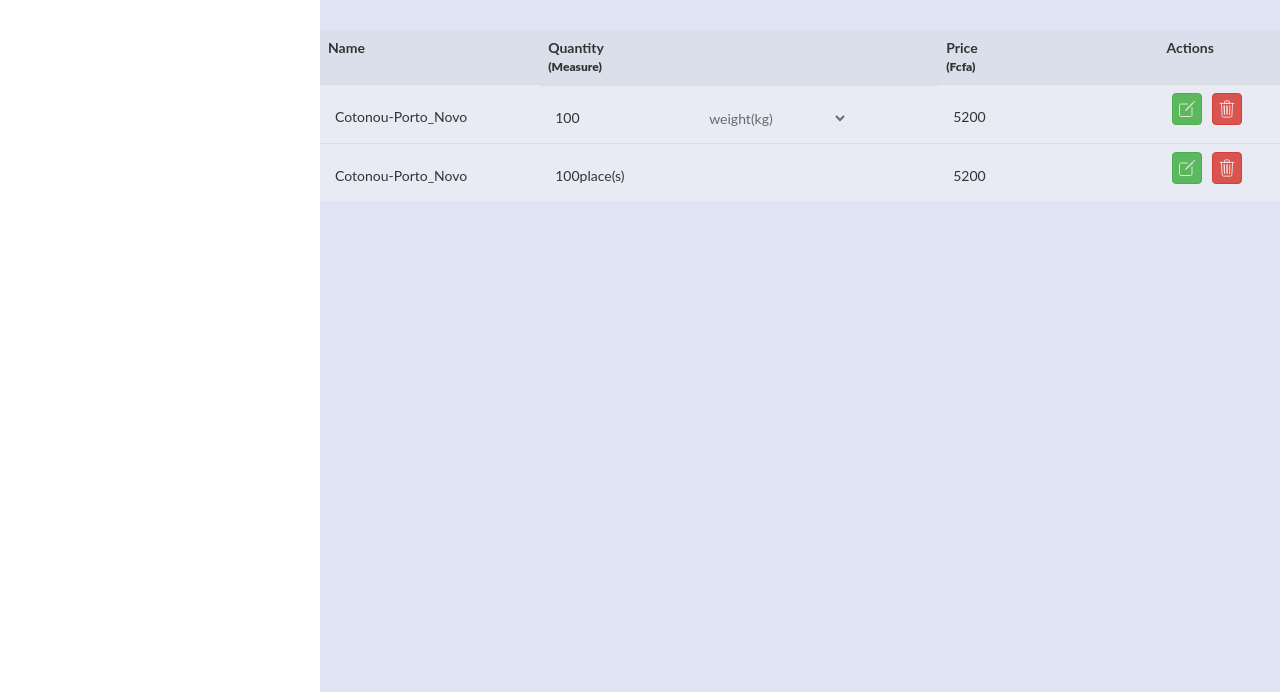
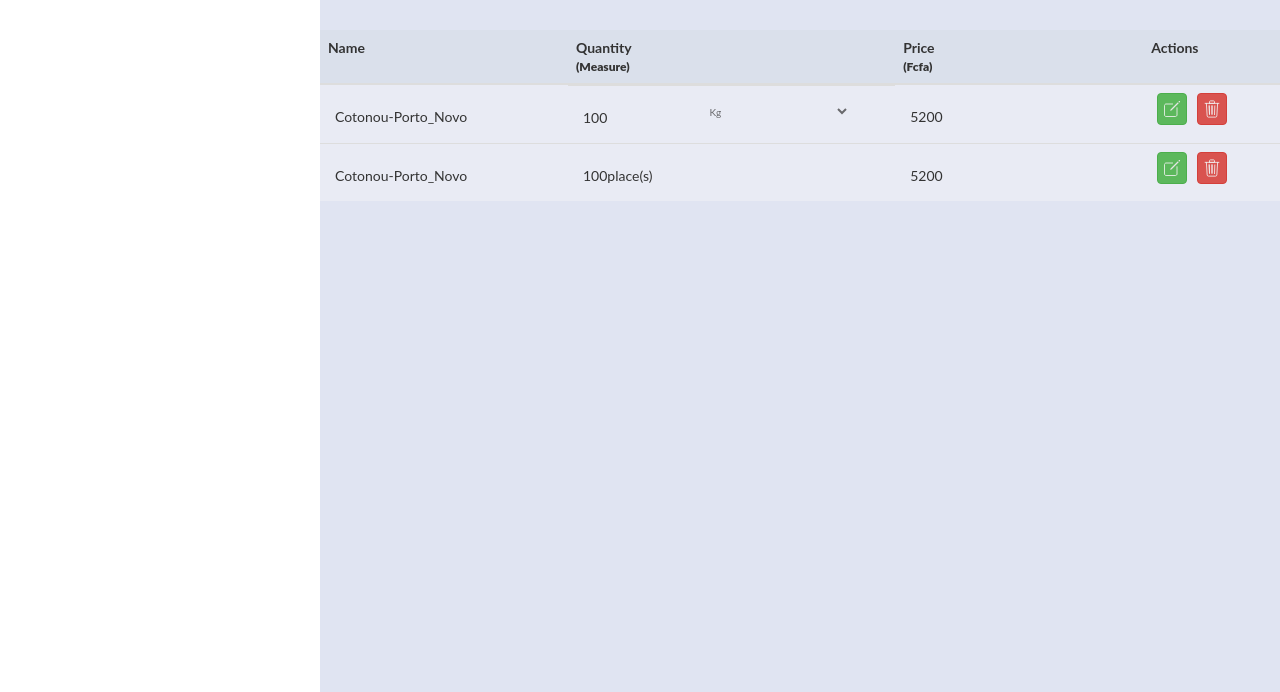
Before and after one commit to madevgit/QoS, a plain HTML site: page index.html in a window 1280 px wide. Shown: the part 108-800 px from the top of the page. Drawn offline with nearby package versions, Linux system fonts and the light colour scheme.

Commit message:
exposant input update

```diff
--- a/index.html
+++ b/index.html
@@ -158,20 +158,20 @@
                         name="Quantity"
                         value="100"
                         class="tableInput"
-                        style="width: 50%"
+                        style="width:40%"
                         disabled="true"
                       />
                       <select
                         class="tableInput"
-                        style="width: 50%"
+                        style="width: 60%;font-size:10px;height: 25px;"
                         name=""
                         id="input"
                         disabled="true"
                       >
-                        <option value="">weight(kg)</option>
-                        <option value="">Volume(m<sup>3</sup>)</option>
-                        <option value="">spaces or places</option>
-                        <option value="">piece(pcs)</option>
+                        <option value="">Kg</option>
+                        <option value="">Litre</option>
+                        <option value="">place</option>
+                        <option value="">pcs</option>
                       </select>
                     </td>
                     <td>
```
